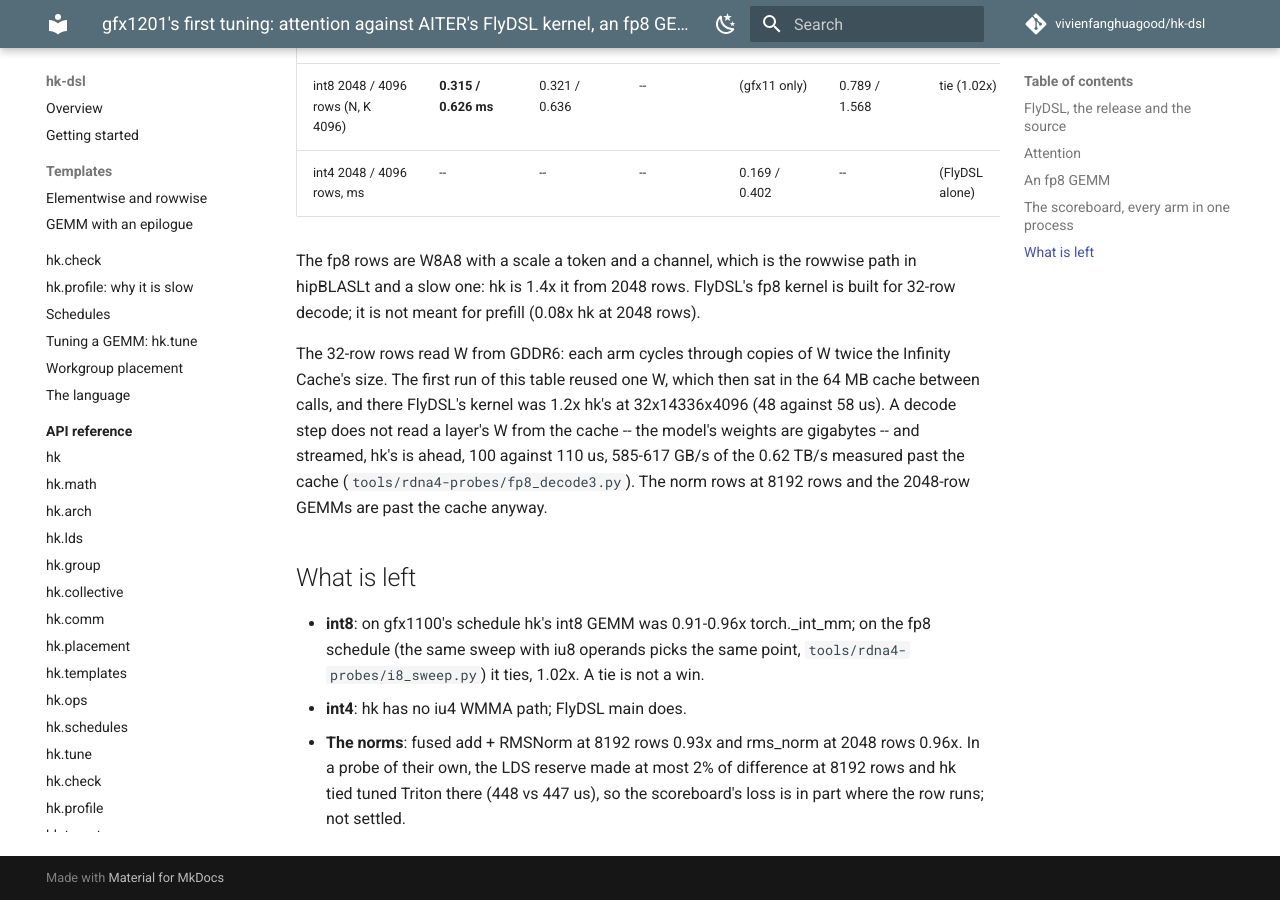
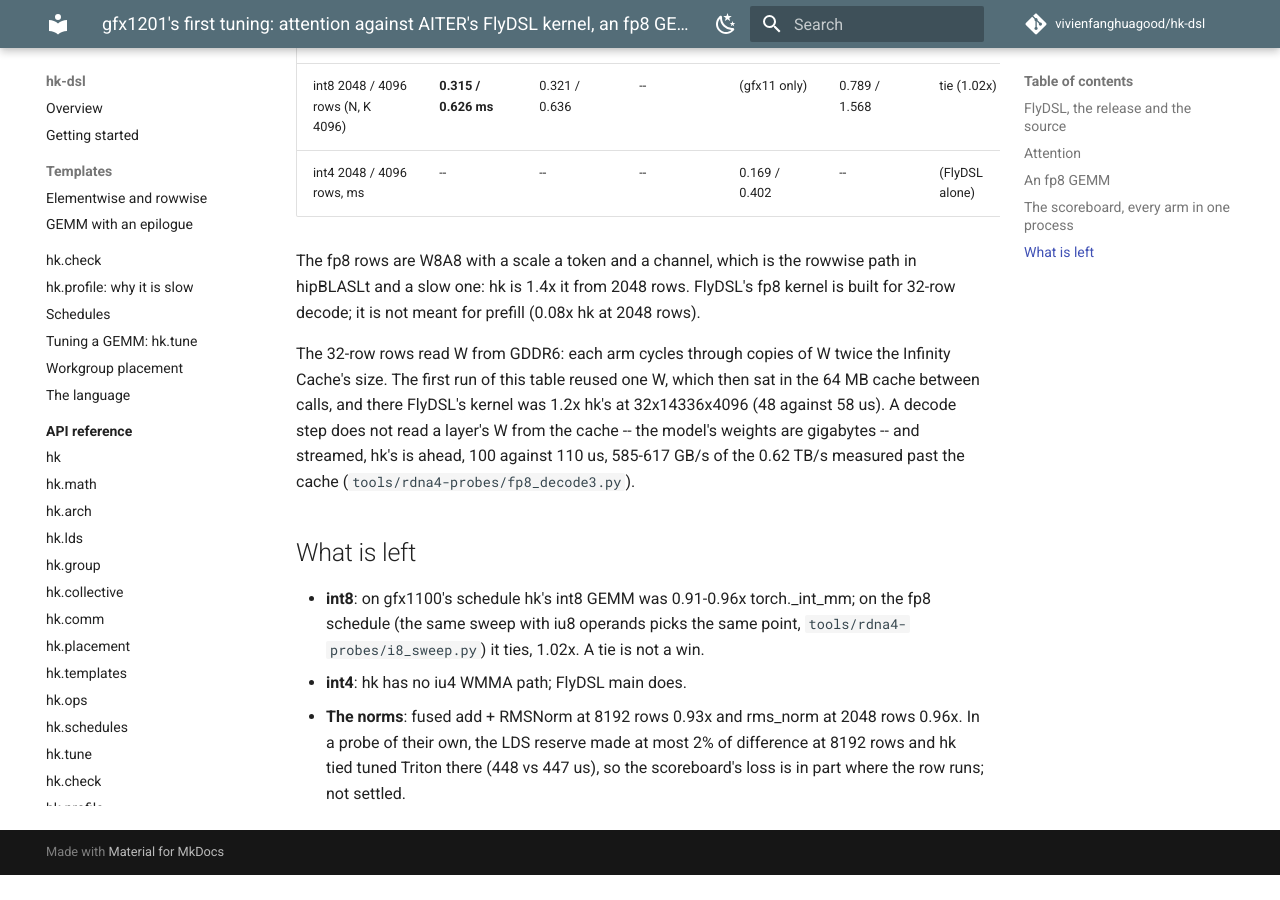
Before and after one commit to vivienfanghuagood/hk-dsl, an MkDocs documentation site: the page built from docs/history/49-gfx1201-attention-fp8-and-flydsl-from-source.md, in a window 1280 px wide and 900 px high, scrolled down 3451 px. Built offline with MkDocs 1.6.1 and Material for MkDocs 9.7.7, drawn with Linux system fonts in a browser that asks for light colours; comment, search, counter and statistics services are not loaded; after the commit the page ends 4326 px from its top, so only the background shows below that.

Commit message:
docs: chapter 49, drop an unmeasured aside
Co-Authored-By: Claude <noreply@anthropic.com>

```diff
--- a/docs/history/49-gfx1201-attention-fp8-and-flydsl-from-source.md
+++ b/docs/history/49-gfx1201-attention-fp8-and-flydsl-from-source.md
@@ -119,8 +119,7 @@ then sat in the 64 MB cache between calls, and there FlyDSL's kernel was 1.2x
 hk's at 32x14336x4096 (48 against 58 us). A decode step does not read a
 layer's W from the cache -- the model's weights are gigabytes -- and streamed,
 hk's is ahead, 100 against 110 us, 585-617 GB/s of the 0.62 TB/s measured
-past the cache (`tools/rdna4-probes/fp8_decode3.py`). The norm rows at 8192
-rows and the 2048-row GEMMs are past the cache anyway.
+past the cache (`tools/rdna4-probes/fp8_decode3.py`).
 
 ## What is left
 
```
